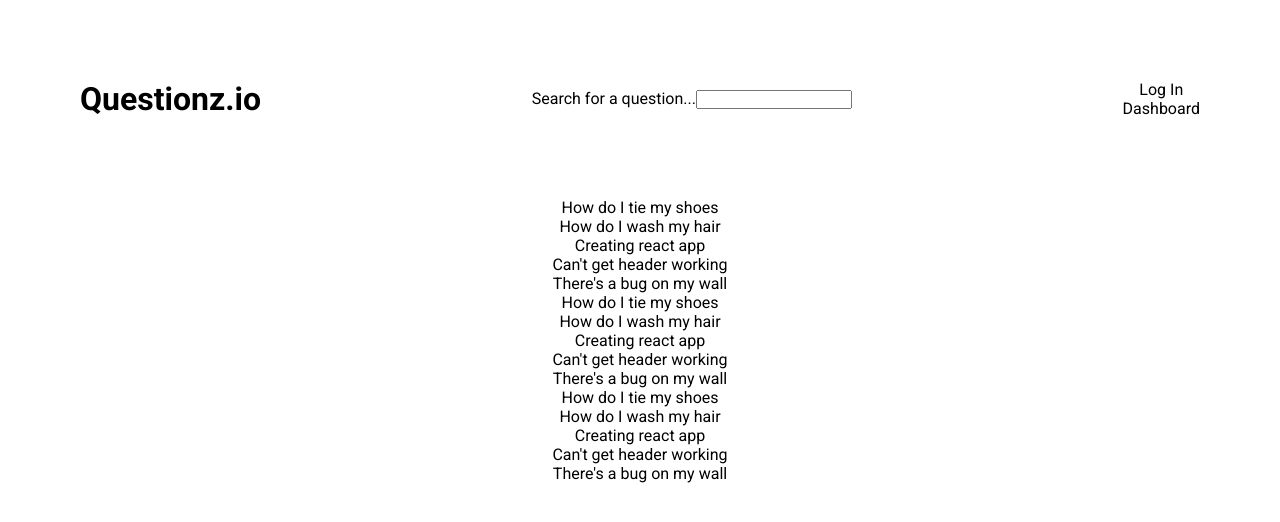
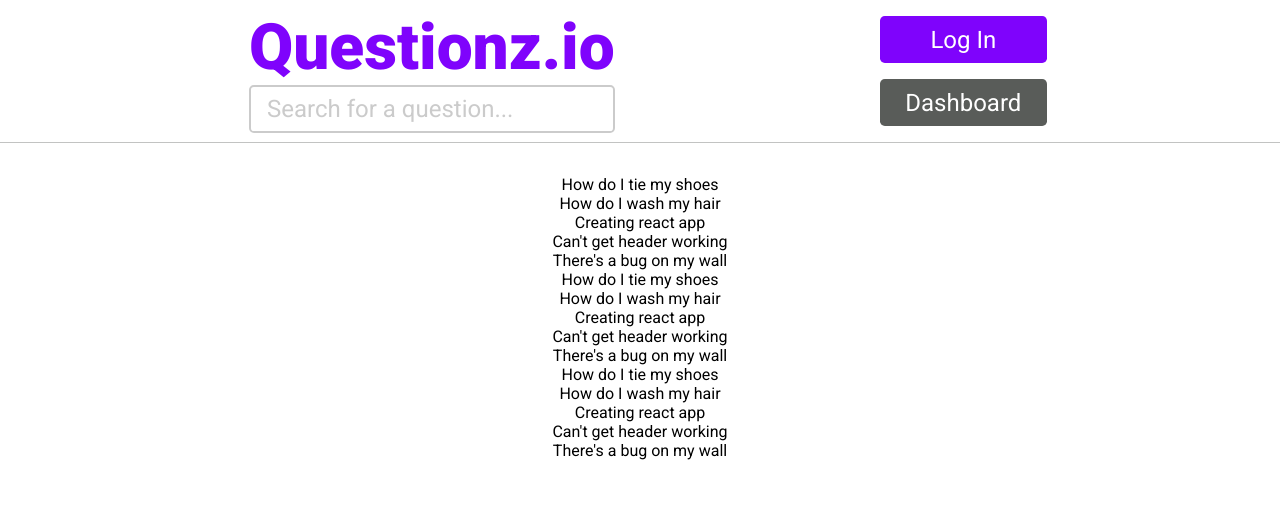
Before and after one commit to JaredS129/student-project--agile-dev-ops--aws-backend, a React (Create React App) app: page / in a window 1280 px wide. Shown: the top 522 px of the page. Built offline with nearby package versions, Linux system fonts and the light colour scheme.

Commit message:
Header CSS relatively matches wireframe

```diff
--- a/src/components/Header.css
+++ b/src/components/Header.css
@@ -11,22 +11,40 @@ ul {
   list-style-type: none;
 }
 
+.grey {
+  background-color: #595c59 !important;
+}
+
 .header {
   display: flex;
   flex-direction: row;
-  justify-content: space-between;
+  justify-content: space-evenly;
   align-items: center;
-  margin: 5rem;
+  margin-bottom: 2rem;
+  border-bottom: 0.1rem solid #595c595d;
 }
 
-/* .header__title {
-
+.header__title {
+  color: #7f03fc;
+  font-size: 4rem;
+  font-weight: 900;
 }
 
- .header__search {
+.header__search {
+  width: 100%;
+  border: 0.15rem solid;
+  border-radius: 0.3rem;
+  opacity: 0.2;
+  font-size: 1.5rem;
+  padding: 0.5rem 1rem;
+}
 
-} */
-
-/* .header__nav--link {
-
-}  */
+.header__nav--link {
+  color: white;
+  border-radius: 0.3rem;
+  background-color: #7f03fc;
+  font-size: 1.5rem;
+  padding: 0.6rem;
+  margin: 1rem;
+  width: 100%;
+}
--- a/src/components/Header.js
+++ b/src/components/Header.js
@@ -5,18 +5,24 @@ const Header = () => {
   return (
     <header>
       <div className="header">
-        <h1 className="header__title">Questionz.io</h1>
-        <form>
-          <label htmlFor="title" className="header__search">
-            Search for a question...
-          </label>
-          <input type="text" id="title" required />
-        </form>
+        <div>
+          <h1 className="header__title">Questionz.io</h1>
+          <form>
+            <label htmlFor="title"></label>
+            <input
+              className="header__search"
+              type="text"
+              id="title"
+              required
+              value="Search for a question..."
+            />
+          </form>
+        </div>
         <ul>
           <li className="header__nav--link">
             <p>Log In</p>
           </li>
-          <li className="header__nav--link">
+          <li className="header__nav--link grey">
             <p>Dashboard</p>
           </li>
         </ul>
```
